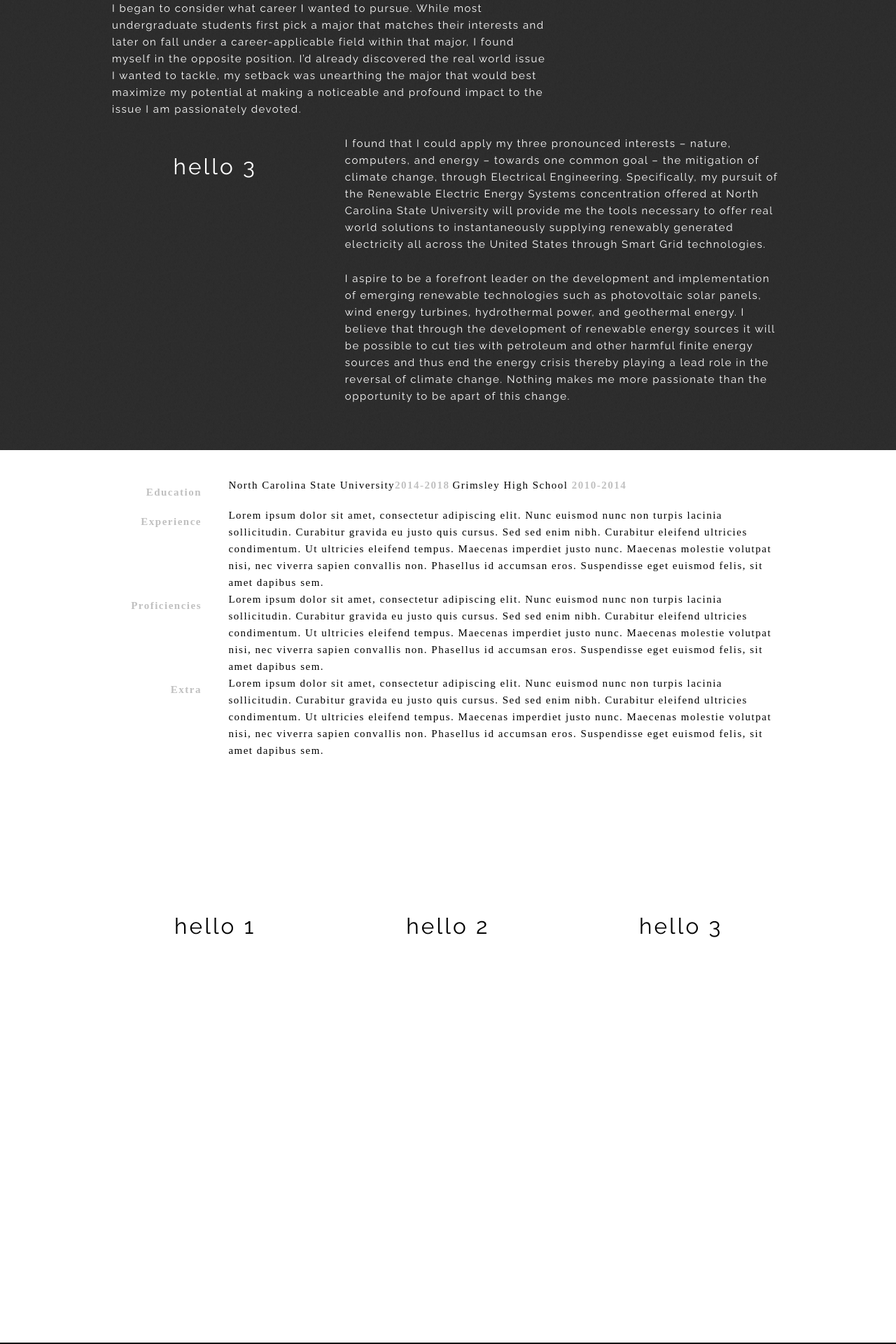
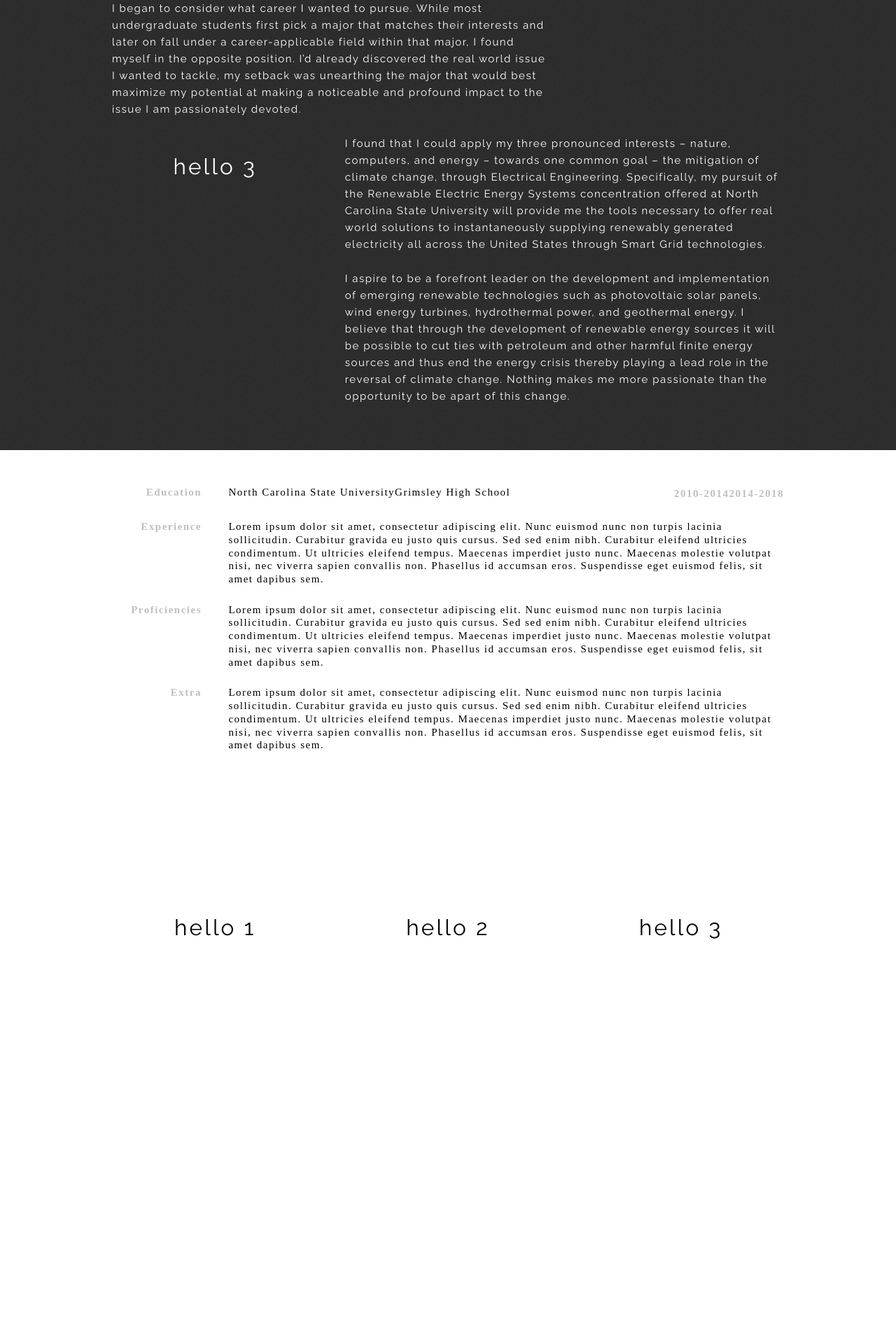
Before and after one commit to jacksoncwilliams/jackson-erin, a Jekyll site: the page built from simpleindex.html, in a window 1280 px wide. Shown: the part 1688-3608 px from the top of the page at 70% size. Built offline with Jekyll 4.4.1, drawn with Linux system fonts in a browser that asks for light colours; nearby versions of some CDN libraries; some web fonts are replaced.

Commit message:
Update simple.css

```diff
--- a/css/simple.css
+++ b/css/simple.css
@@ -176,8 +176,7 @@ body {
     font-size: 1em;
     font-weight: normal;
     letter-spacing: 0.1em;
-    text-align: left;
-    display: inline;
+    float: left;
 }
 
 #resume h3 {
@@ -186,8 +185,7 @@ body {
     font-size: 1em;
     font-weight: bold;
     letter-spacing: 0.1em;
-    text-align: right;
-    display: inline;
+    float: right;
 }
 /* =============================================================================
    Contact
```
